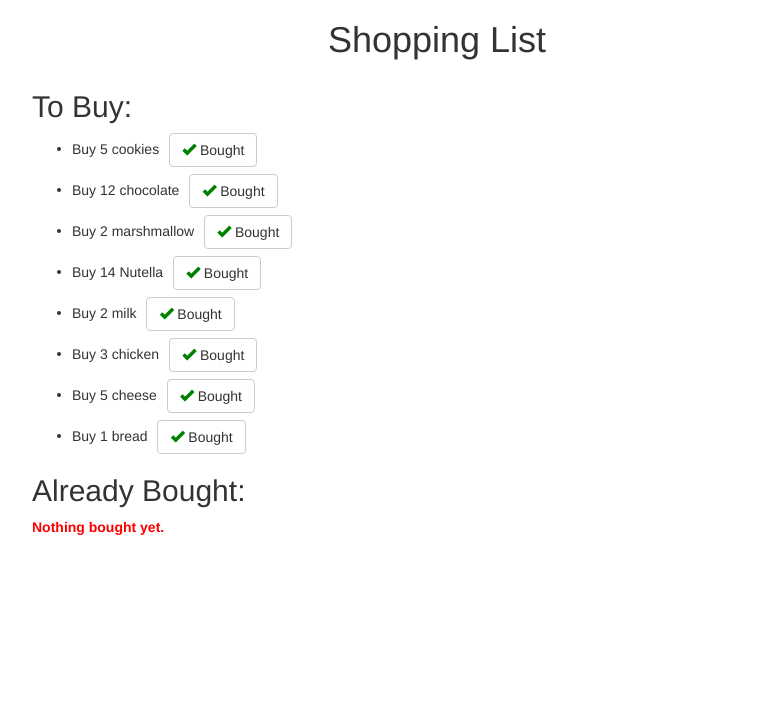
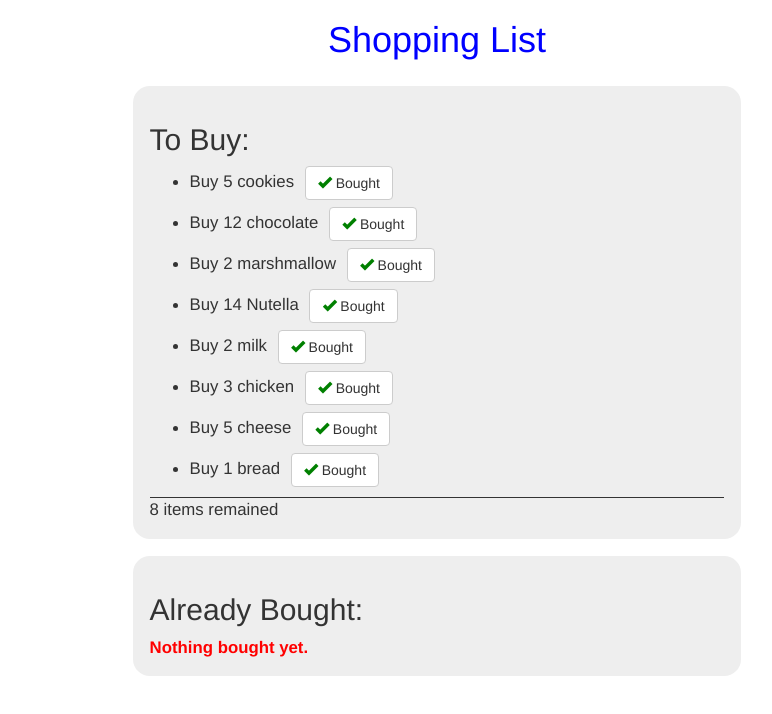
Before and after one commit to JIghtuse/coursera-fs5-angular, a plain HTML site: page shopping_list_check_off/index.html in a window 1280 px wide. Shown: the whole page, without its empty margins (203-975 px from the left). Drawn offline with Linux system fonts and the light colour scheme.

Commit message:
shopping_list_check_off: More styles; add summary line

```diff
--- a/shopping_list_check_off/css/style.css
+++ b/shopping_list_check_off/css/style.css
@@ -1,10 +1,26 @@
 .container {
-  width: 60em;
+  width: 40em;
+  font-size: 1.2em;
 }
 
 .emptyMessage {
   font-weight: bold;
   color: red;
+}
+
+.item-list {
+  background-color: #eee;
+  border-radius: 1em;
+  padding: 1em;
+  margin: 1em;
+}
+
+.item-summary {
+  border-top: solid 1px;
+}
+
+h1 {
+  color: blue;
 }
 
 li {
--- a/shopping_list_check_off/index.html
+++ b/shopping_list_check_off/index.html
@@ -12,7 +12,8 @@
   <body ng-app="ShoppingListCheckOff">
     <h1 class="text-center">Shopping List</h1>
     <main class="container">
-      <div ng-controller="ToBuyController as toByList">
+      <div ng-controller="ToBuyController as toByList"
+           class="item-list">
         <h2>To Buy:</h2>
         <ul>
           <li ng-repeat="item in toByList.items">
@@ -23,18 +24,27 @@
             </button>
           </li>
         </ul>
+        <div class="item-summary"
+             ng-if="toByList.items.length != 0">
+           {{ toByList.items.length }} items remained
+        </div>
         <div class="emptyMessage"
              ng-if="toByList.items.length == 0">
              Everything is bought!
         </div>
       </div>
-      <div ng-controller="AlreadyBoughtController as boughtList">
+      <div ng-controller="AlreadyBoughtController as boughtList"
+           class="item-list">
         <h2>Already Bought:</h2>
         <ul>
           <li ng-repeat="item in boughtList.items">
             Bought {{ item.quantity }} {{ item.name }}
           </li>
         </ul>
+        <div class="item-summary"
+             ng-if="boughtList.items.length != 0">
+           {{ boughtList.items.length }} items bought
+        </div>
         <div class="emptyMessage"
              ng-if="boughtList.items.length == 0">
              Nothing bought yet.
```
